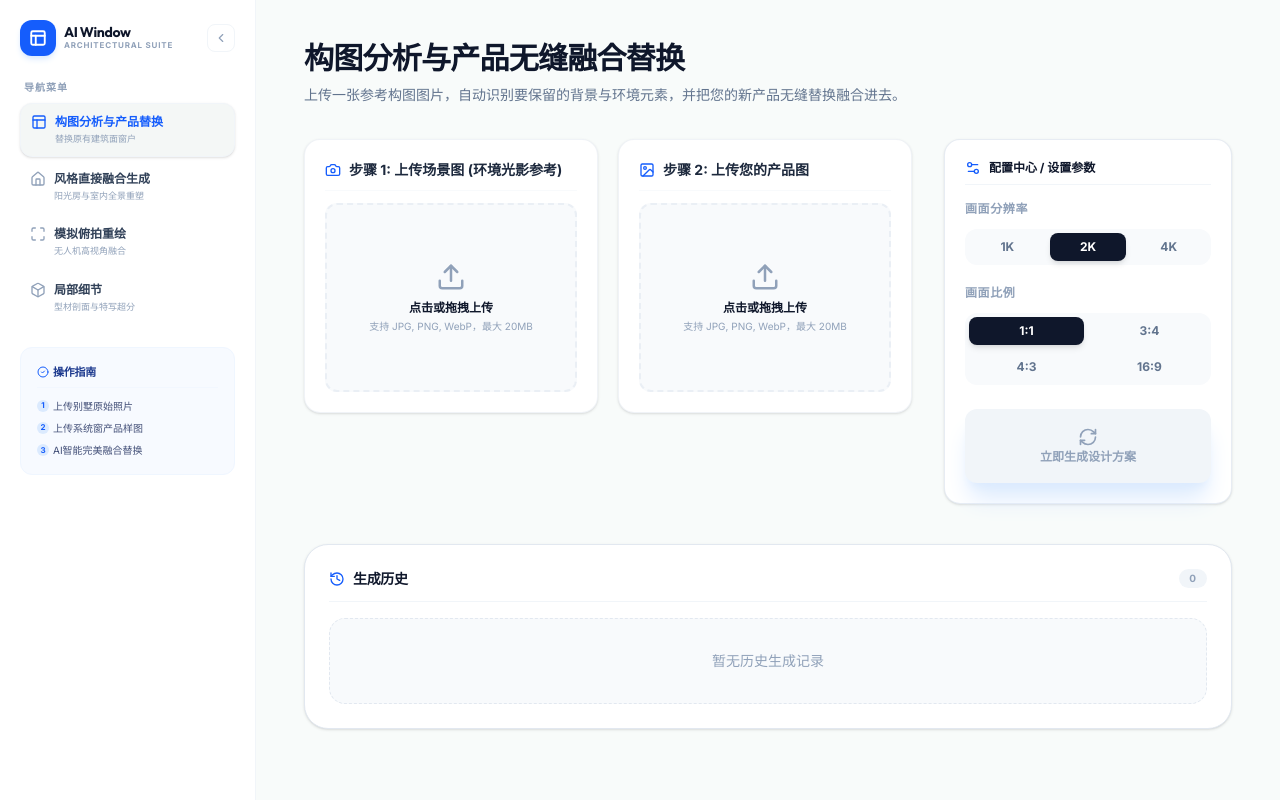
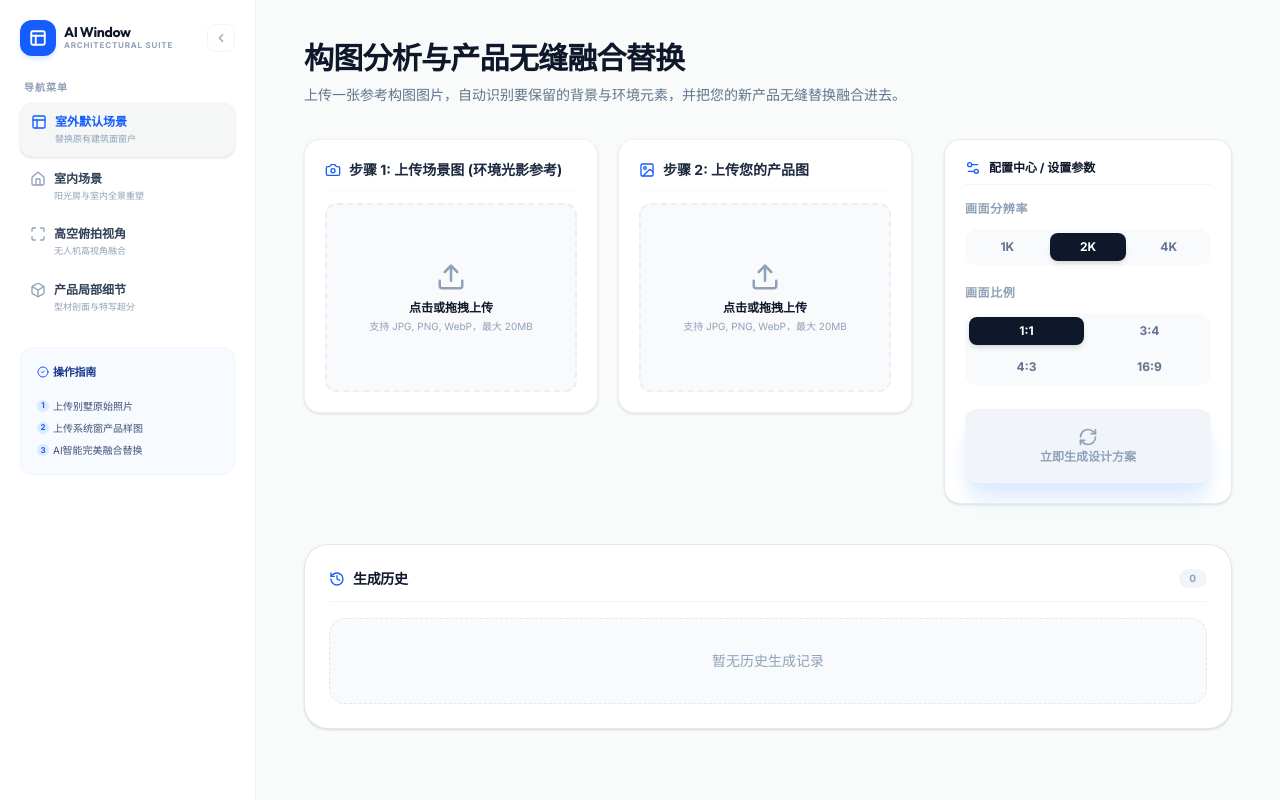
Before and after one commit to markzu911/ZLZ_XiTongChuang, a React (Vite) app: page / in a window 1280 px wide. Built offline with nearby package versions, Linux system fonts and the light colour scheme.

Commit message:
feat: Refine view selector labels for clarity
Update the labels and subtitles for the view selectors in the main application to be more descriptive and user-friendly. This improves the understanding of each visualization mode.

```diff
--- a/src/App.tsx
+++ b/src/App.tsx
@@ -421,10 +421,10 @@ export default function App() {
             {/* View selectors styled as navigation tabs */}
             <div className="flex flex-col space-y-1">
               {[
-                { id: 'default', label: '构图分析与产品替换', sub: '替换原有建筑面窗户', icon: <Layout size={16} /> },
-                { id: 'interior', label: '风格直接融合生成', sub: '阳光房与室内全景重塑', icon: <Home size={16} /> },
-                { id: 'high', label: '模拟俯拍重绘', sub: '无人机高视角融合', icon: <Maximize size={16} /> },
-                { id: 'detail', label: '局部细节', sub: '型材剖面与特写超分', icon: <Box size={16} /> },
+                { id: 'default', label: '室外默认场景', sub: '替换原有建筑面窗户', icon: <Layout size={16} /> },
+                { id: 'interior', label: '室内场景', sub: '阳光房与室内全景重塑', icon: <Home size={16} /> },
+                { id: 'high', label: '高空俯拍视角', sub: '无人机高视角融合', icon: <Maximize size={16} /> },
+                { id: 'detail', label: '产品局部细节', sub: '型材剖面与特写超分', icon: <Box size={16} /> },
               ].map((v) => {
                 const isActive = angle === v.id;
                 return (
```
